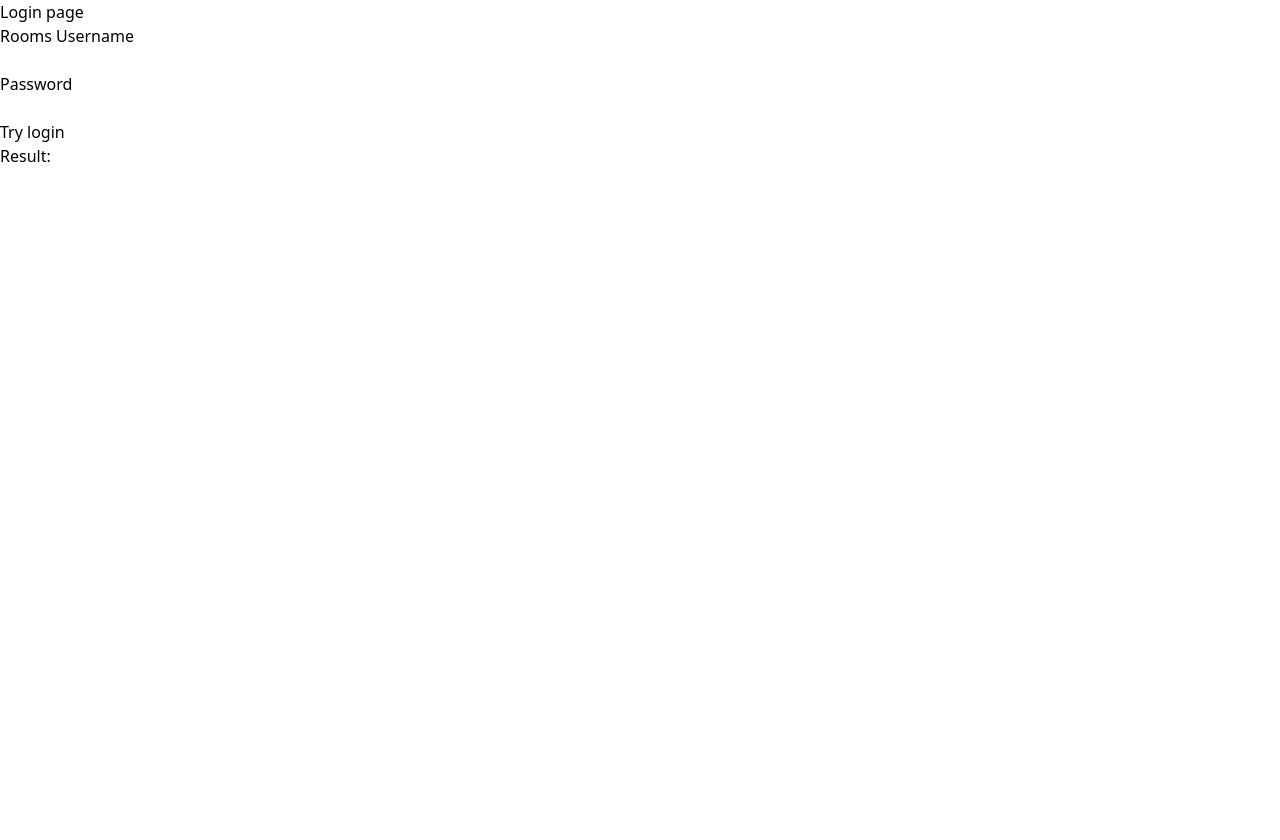
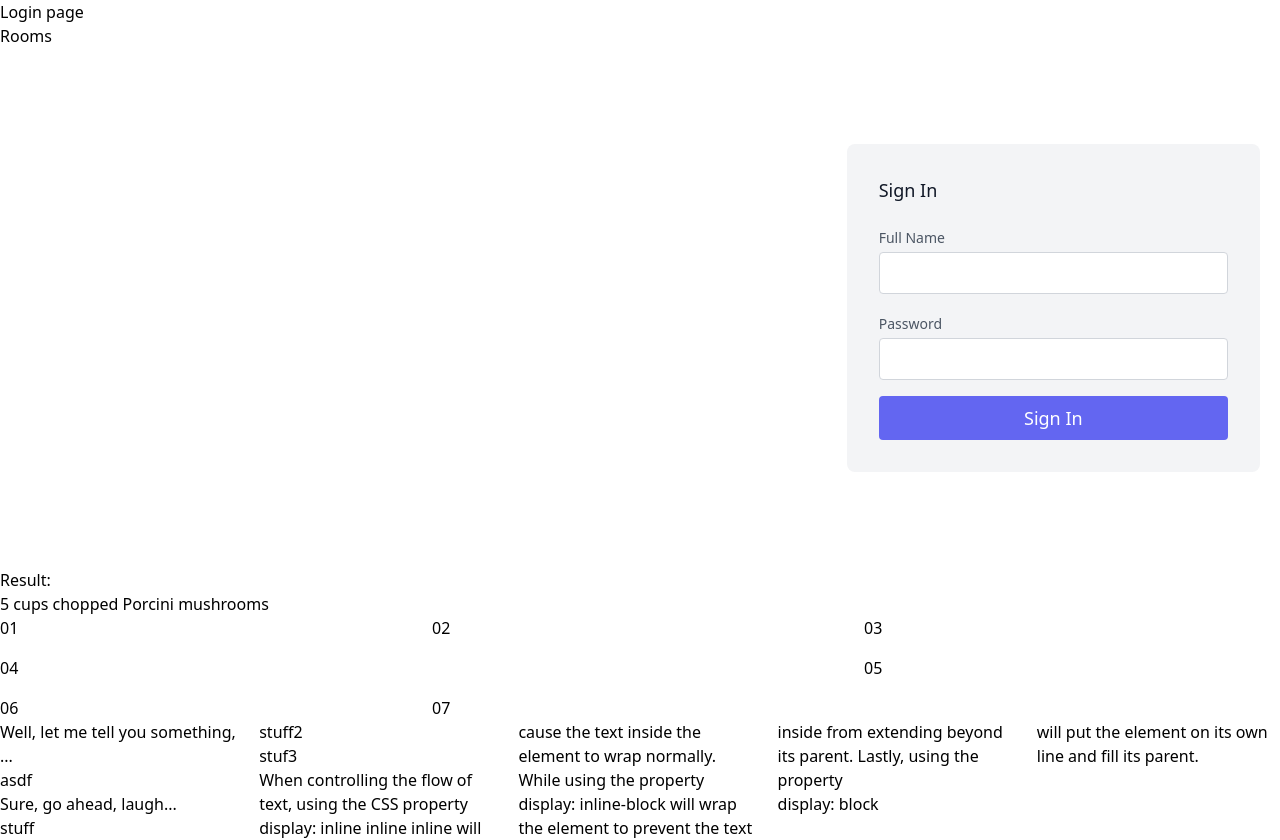
Before and after one commit to otsakir/ejbr-admin, a SvelteKit app: page /login in a window 1280 px wide. Before the commit the page ends 800 px from the top, so only its background shows below. Built offline with nearby package versions, Linux system fonts and the light colour scheme.

Commit message:
playing with tailwind classes

```diff
--- a/src/routes/+layout.svelte
+++ b/src/routes/+layout.svelte
@@ -3,3 +3,46 @@
 </script>
 
 <slot />
+
+
+<ul class="list-inside ...">
+  <li>5 cups chopped Porcini mushrooms</li>
+  <!-- ... -->
+</ul>
+
+
+<div class="grid grid-cols-3 gap-4">
+  <div class="...">01</div>
+  <div class="...">02</div>
+  <div class="...">03</div>
+  <div class="col-span-2 ...">04</div>
+  <div class="...">05</div>
+  <div class="...">06</div>
+  <div class="col-span-2 ...">07</div>
+</div>
+
+
+
+<div class="columns-5">
+  <p>Well, let me tell you something, ...</p>
+  <p>asdf</p>
+  <p>Sure, go ahead, laugh...</p>
+
+
+  <div>stuff</div>
+  <div>stuff2</div>
+  <div>stuf3</div>
+
+  <div>
+  When controlling the flow of text, using the CSS property
+  <span class="inline">display: inline inline inline</span>
+  will cause the text inside the element to wrap normally.
+
+  While using the property <span class="inline-block">display: inline-block</span>
+  will wrap the element to prevent the text inside from extending beyond its parent.
+
+  Lastly, using the property <span class="block">display: block</span>
+  will put the element on its own line and fill its parent.
+</div>
+
+</div>
--- a/src/routes/+page.svelte
+++ b/src/routes/+page.svelte
@@ -3,16 +3,18 @@
 
 <section class="text-gray-600 body-font">
   <div class="container px-5 py-24 mx-auto">
-    <div class="lg:w-2/3 flex flex-col sm:flex-row sm:items-center items-start mx-auto">
+    <div class="lg:w-2/3 flex flex-row sm:flex-row sm:items-center items-start mx-auto">
       <h1 class="flex-grow sm:pr-16 text-2xl font-medium title-font text-gray-900">Slow-carb next level shoindxgoitch ethical authentic, scenester sriracha forage.</h1>
-      <button class="flex-shrink-0 text-white bg-indigo-500 border-0 py-2 px-8 focus:outline-none hover:bg-indigo-600 rounded text-lg mt-10 sm:mt-0">Button</button>
+      <button class="flex-shrink-0 text-white bg-indigo-500 border-2 py-2 px-8 focus:outline-none hover:bg-indigo-800 rounded text-lg mt-10 sm:mt-0">Button</button>
     </div>
   </div>
 </section>
 
+<button class="text-white bg-red-600 hover:bg-red-800 mx-6 py-2 px-6 rounded text-sm border-0">My button</button>
 
 
-<h1 class="text-3xl font-bold underline">
+
+<h1 class="text-3xl font-bold mx-6">
   Hello world!
 </h1>
 
--- a/src/routes/login/+page.svelte
+++ b/src/routes/login/+page.svelte
@@ -36,54 +36,33 @@ let password = '';
 
 
 
-<!--
-<script>
-
-import {user} from '../stores/UtilStore'
-import {makeFetch} from '../lib/network.js'
-
-let headers = new Headers();
-let loginResult = '';
-let username = '';
-let password = '';
-
-// $: authHeader = 'Basic ' + btoa($user.username + ":" + $user.password); //  "admin@chat.retalia.org:Hai5ieb4eKae7loo")
-
-//headers.set('Authorization', authHeader);
-//headers.append('Content-Type', 'application/json');
 
 
-
-// returns a promise that resolves or gets rejected with error message
-function tryLogin() {
-	console.log("making fetch...");
-	$user.username = '';
-	loginResult = makeFetch("http://localhost/auth/login", {nologin: true}, {username:username, password:password});
-	loginResult.then(function () {
-		console.log("got login result");
-		$user.username = username;
-		push('/');
-	});
-}
+<section class="text-gray-600 body-font">
+  <div class="container px-5 py-24 mx-auto flex flex-wrap items-center">
+<!--
+    <div class="lg:w-3/5 md:w-1/2 md:pr-16 lg:pr-0 pr-0">
+      <h1 class="title-font font-medium text-3xl text-gray-900">Slow-carb next level shoindcgoitch ethical authentic, poko scenester</h1>
+      <p class="leading-relaxed mt-4">Poke slow-carb mixtape knausgaard, typewriter street art gentrify hammock starladder roathse. Craies vegan tousled etsy austin.</p>
+    </div>
+-->
+    <div class="lg:w-2/6 md:w-1/2 bg-gray-100 rounded-lg p-8 flex flex-col md:ml-auto w-full mt-10 md:mt-0">
+      <h2 class="text-gray-900 text-lg font-medium title-font mb-5">Sign In</h2>
+      <div class="relative mb-4">
+        <label for="username" class="leading-7 text-sm text-gray-600">Full Name</label>
+        <input bind:value={username} type="text" id="username" name="username" class="w-full bg-white rounded border border-gray-300 focus:border-indigo-500 focus:ring-2 focus:ring-indigo-200 text-base outline-none text-gray-700 py-1 px-3 leading-8 transition-colors duration-200 ease-in-out">
+      </div>
+      <div class="relative mb-4">
+        <label for="password" class="leading-7 text-sm text-gray-600">Password</label>
+        <input bind:value={password} type="password" id="password" name="password" class="w-full bg-white rounded border border-gray-300 focus:border-indigo-500 focus:ring-2 focus:ring-indigo-200 text-base outline-none text-gray-700 py-1 px-3 leading-8 transition-colors duration-200 ease-in-out">
+      </div>
+      <button on:click={tryLogin} class="text-white bg-indigo-500 border-0 py-2 px-8 focus:outline-none hover:bg-indigo-600 rounded text-lg">Sign In</button>
+      <!--<p class="text-xs text-gray-500 mt-3">Literally you probably haven't heard of them jean shorts.</p>-->
+    </div>
+  </div>
+</section>
 
 
-
-</script>
-
-
-
-
-
--->
-
-
-Username<br>
-<input bind:value={username} /> <br/>
-
-Password<br>
-<input bind:value={password} /> <br/>
-
-<button on:click={tryLogin}>Try login</button> <br/>
 
 
 {#await loginResult}
--- a/src/routes/rooms/+page.svelte
+++ b/src/routes/rooms/+page.svelte
@@ -75,11 +75,34 @@ function setDebounce(f, timeout) {
 	{#await rooms}
 		Loading rooms...
 	{:then rooms}
-		<ul>
-		{#each rooms as room (room.jid)}
-			<li><a href={"/rooms/"+room.jid}>{room.jid}</a>, {room.public=="true" ? "public": "private"} ({room.participants})</li>
-		{/each}
-		</ul>
+		<div class="flex flex-col">
+		  <div class="overflow-x-auto sm:-mx-6 lg:-mx-8">
+		    <div class="inline-block min-w-full py-2 sm:px-6 lg:px-8">
+		      <div class="overflow-hidden">
+		        <table class="min-w-full text-left text-sm font-light text-surface dark:text-white">
+			          <thead
+			            class="border-b border-neutral-200 font-medium dark:border-white/10">
+			            <tr>
+			              <th scope="col" class="px-6 py-3">Room</th>
+			              <th scope="col" class="px-6 py-3">Public</th>
+			              <th scope="col" class="px-6 py-3">CRAP</th>
+			            </tr>
+			          </thead>
+			          <tbody>
+						{#each rooms as room (room.jid)}
+							<!--<li><a href={"/rooms/"+{room.jid}</a>, {room.public=="true" ? "public": "private"} ({room.participants})</li>-->
+							<tr class="border-b border-neutral-200 dark:border-white/10">
+				              <td class="whitespace-nowrap px-6 py-3"><a href={"/rooms/"+room.jid}>{room.jid}</a></td>
+				              <td class="whitespace-nowrap px-6 py-3">{room.public=="true" ? "yes": "no"}</td>
+				              <td class="whitespace-nowrap px-6 py-3">CRAP</td>
+				            </tr>
+						{/each}
+					  </tbody>
+		        </table>
+		      </div>
+		    </div>
+		  </div>
+		</div>
 	{:catch error}
 		<p>error logging in: {error}</p>
 	{/await}
--- a/src/routes/users/+page.svelte
+++ b/src/routes/users/+page.svelte
@@ -20,15 +20,36 @@ onMount(() => {
 <h3>Registered Users</h3>
 
 
-
 {#await users}
 	Loading registered users...
 {:then users}
-	<ul>
-		{#each users as user}
-		<li>{user}</li>
-		{/each}
-	</ul>
+	<div class="flex flex-col">
+	  <div class="overflow-x-auto sm:-mx-6 lg:-mx-8">
+	    <div class="inline-block min-w-full py-2 sm:px-6 lg:px-8">
+	      <div class="overflow-hidden">
+	        <table class="min-w-full text-left text-sm font-light text-surface dark:text-white">
+		          <thead
+		            class="border-b border-neutral-200 font-medium dark:border-white/10">
+		            <tr>
+		              <th scope="col" class="px-6 py-3">Username</th>
+		              <th scope="col" class="px-6 py-3">Last</th>
+		              <th scope="col" class="px-6 py-3">Handle</th>
+		            </tr>
+		          </thead>
+		          <tbody>
+					{#each users as user}
+						<tr class="border-b border-neutral-200 dark:border-white/10">
+			              <td class="whitespace-nowrap px-6 py-3">{user}</td>
+			              <td class="whitespace-nowrap px-6 py-3">Otto</td>
+			              <td class="whitespace-nowrap px-6 py-3">@mdo</td>
+			            </tr>
+					{/each}
+				</tbody>
+	        </table>
+	      </div>
+	    </div>
+	  </div>
+	</div>
 
 {:catch error}
 	<p>error logging in: {error}</p>
```
Also changed, not shown: src/routes/rooms/[roomaddress]/+page.svelte (line endings or trailing spaces).
